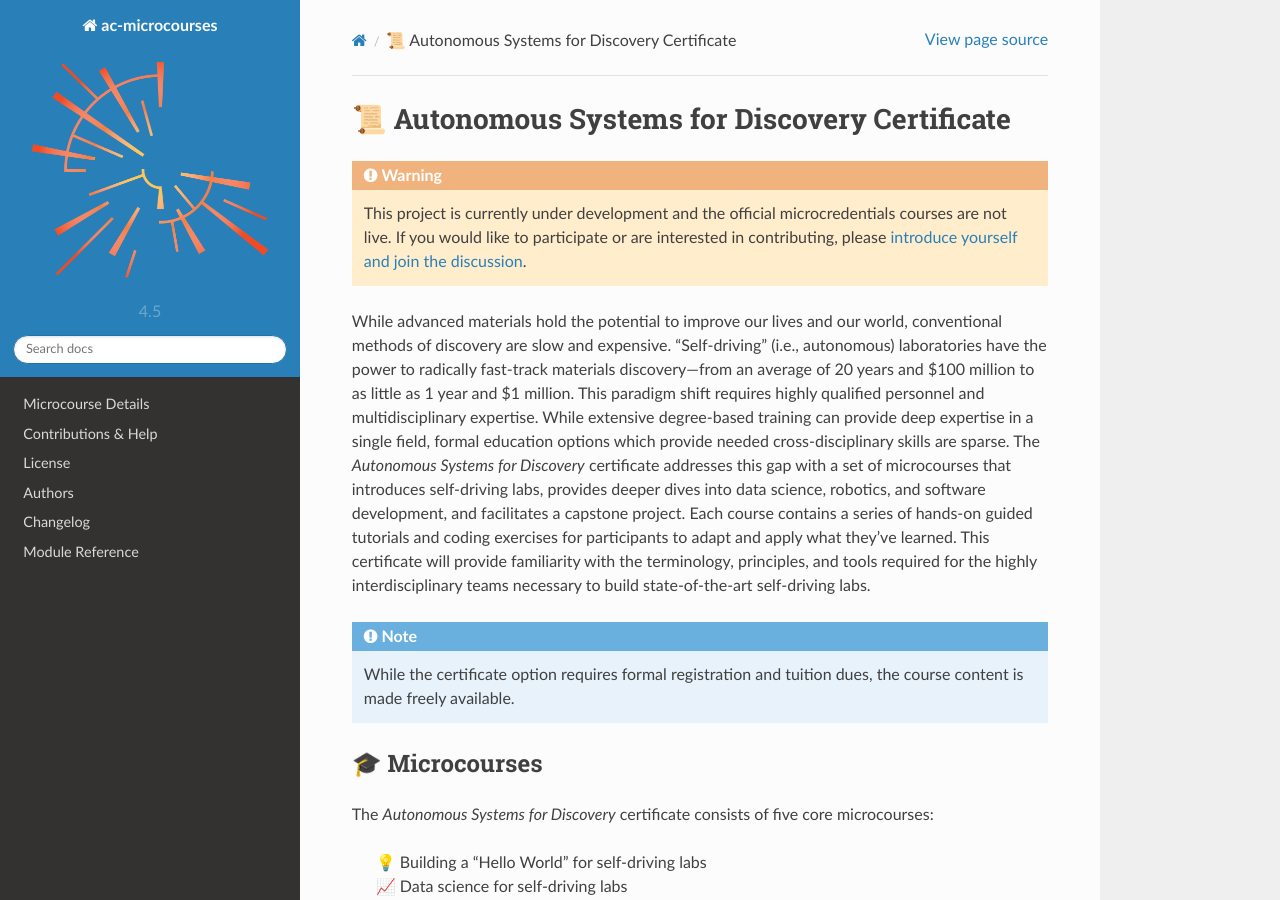
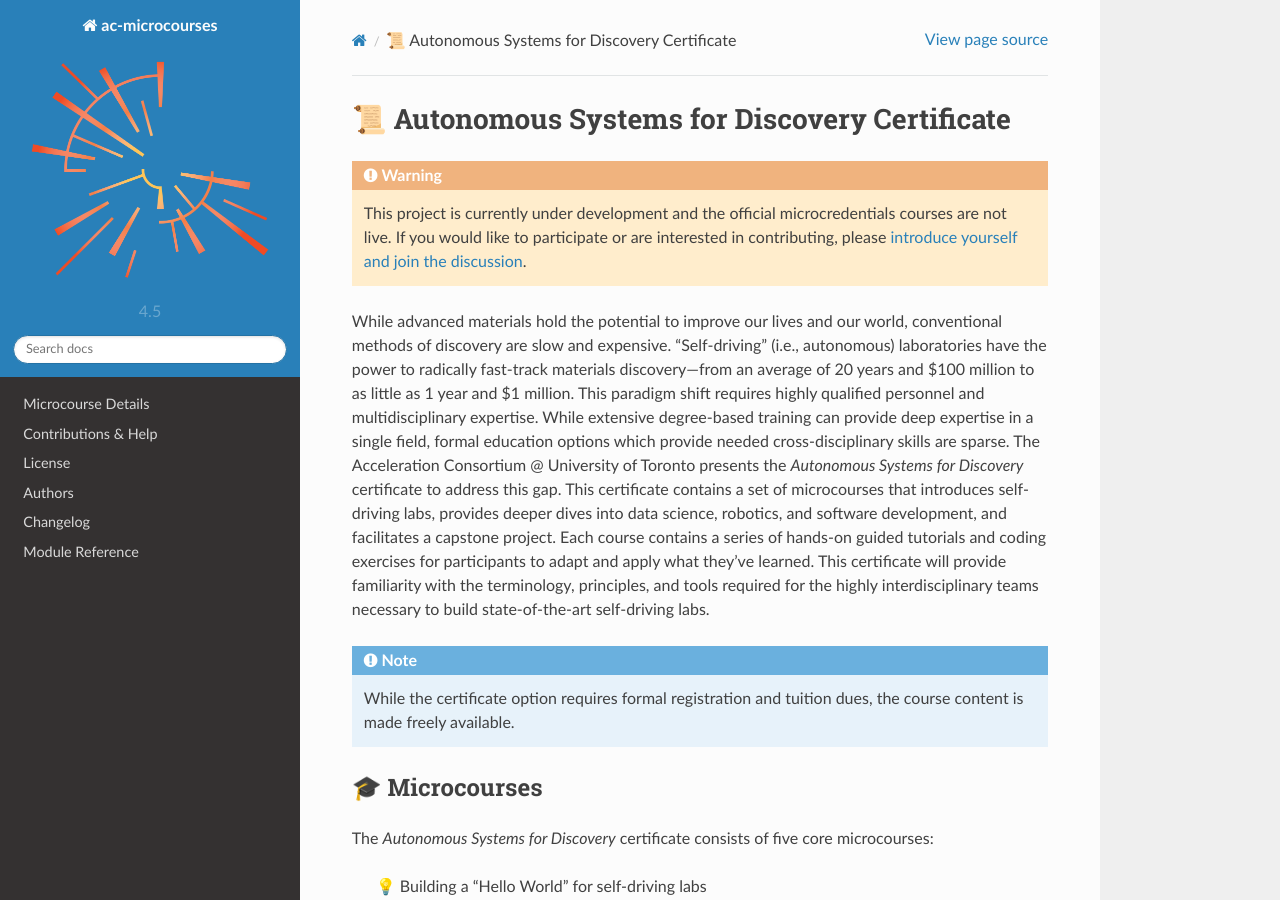
Before and after one commit to AccelerationConsortium/ac-microcourses, a Sphinx documentation site: the page built from docs/index.md, in a window 1280 px wide and 900 px high. Built offline with Sphinx 7.4.7 and the Read the Docs theme 2.0.0, drawn with Linux system fonts in a browser that asks for light colours.

Commit message:
Update index.md

````diff
--- a/docs/index.md
+++ b/docs/index.md
@@ -4,7 +4,7 @@
 This project is currently under development and the official microcredentials courses are not live. If you would like to participate or are interested in contributing, please [introduce yourself and join the discussion](https://github.com/AccelerationConsortium/ac-microcourses/discussions/2).
 ```
 
-While advanced materials hold the potential to improve our lives and our world, conventional methods of discovery are slow and expensive. "Self-driving" (i.e., autonomous) laboratories have the power to radically fast-track materials discovery—from an average of 20 years and \$100 million to as little as 1 year and \$1 million. This paradigm shift requires highly qualified personnel and multidisciplinary expertise. While extensive degree-based training can provide deep expertise in a single field, formal education options which provide needed cross-disciplinary skills are sparse. The *Autonomous Systems for Discovery* certificate addresses this gap with a set of microcourses that introduces self-driving labs, provides deeper dives into data science, robotics, and software development, and facilitates a capstone project. Each course contains a series of hands-on guided tutorials and coding exercises for participants to adapt and apply what they've learned. This certificate will provide familiarity with the terminology, principles, and tools required for the highly interdisciplinary teams necessary to build state-of-the-art self-driving labs.
+While advanced materials hold the potential to improve our lives and our world, conventional methods of discovery are slow and expensive. "Self-driving" (i.e., autonomous) laboratories have the power to radically fast-track materials discovery—from an average of 20 years and \$100 million to as little as 1 year and \$1 million. This paradigm shift requires highly qualified personnel and multidisciplinary expertise. While extensive degree-based training can provide deep expertise in a single field, formal education options which provide needed cross-disciplinary skills are sparse. The Acceleration Consortium @ University of Toronto presents the *Autonomous Systems for Discovery* certificate to address this gap. This certificate contains a set of microcourses that introduces self-driving labs, provides deeper dives into data science, robotics, and software development, and facilitates a capstone project. Each course contains a series of hands-on guided tutorials and coding exercises for participants to adapt and apply what they've learned. This certificate will provide familiarity with the terminology, principles, and tools required for the highly interdisciplinary teams necessary to build state-of-the-art self-driving labs.
 
 ```{note}
 While the certificate option requires formal registration and tuition dues, the course content is made freely available.
````
